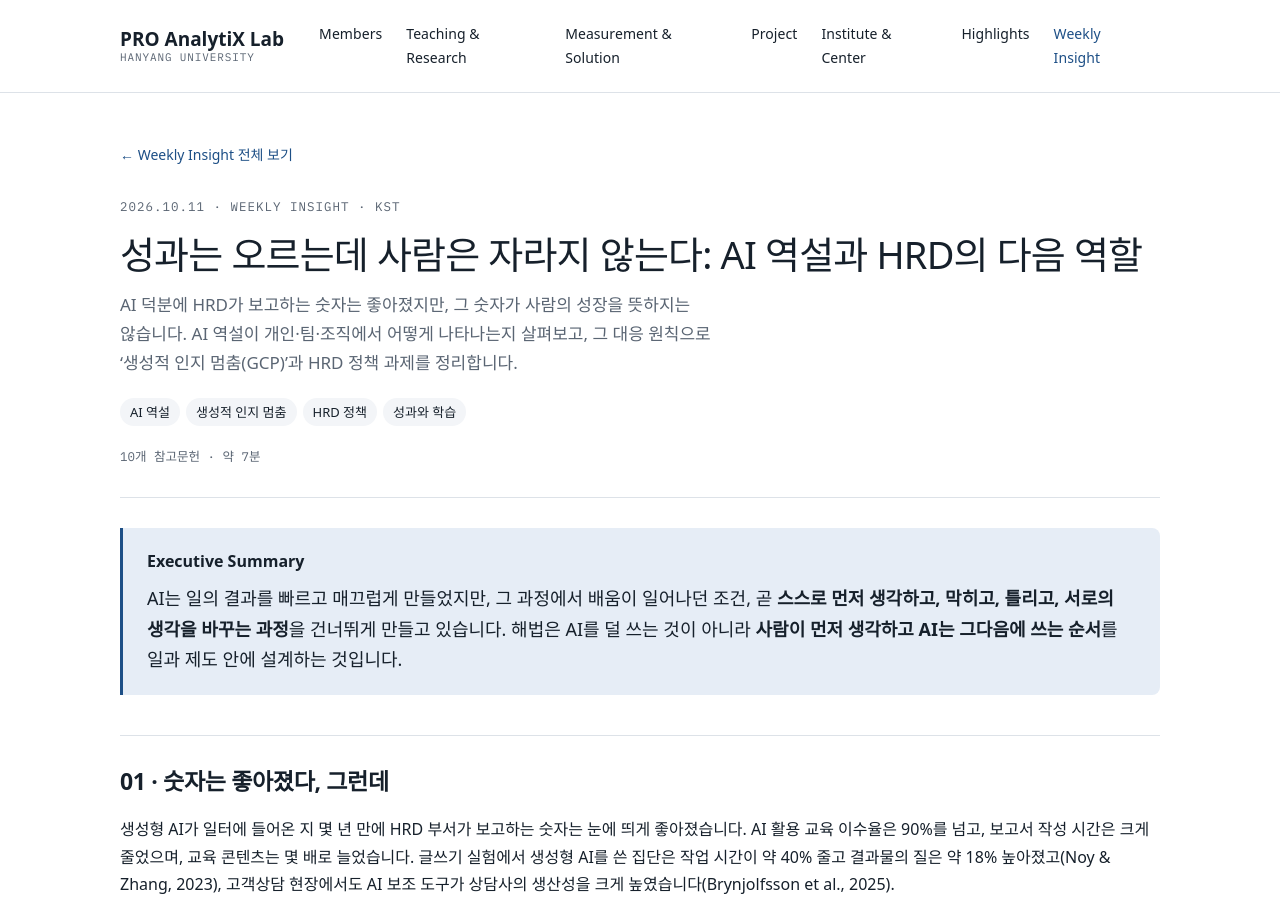
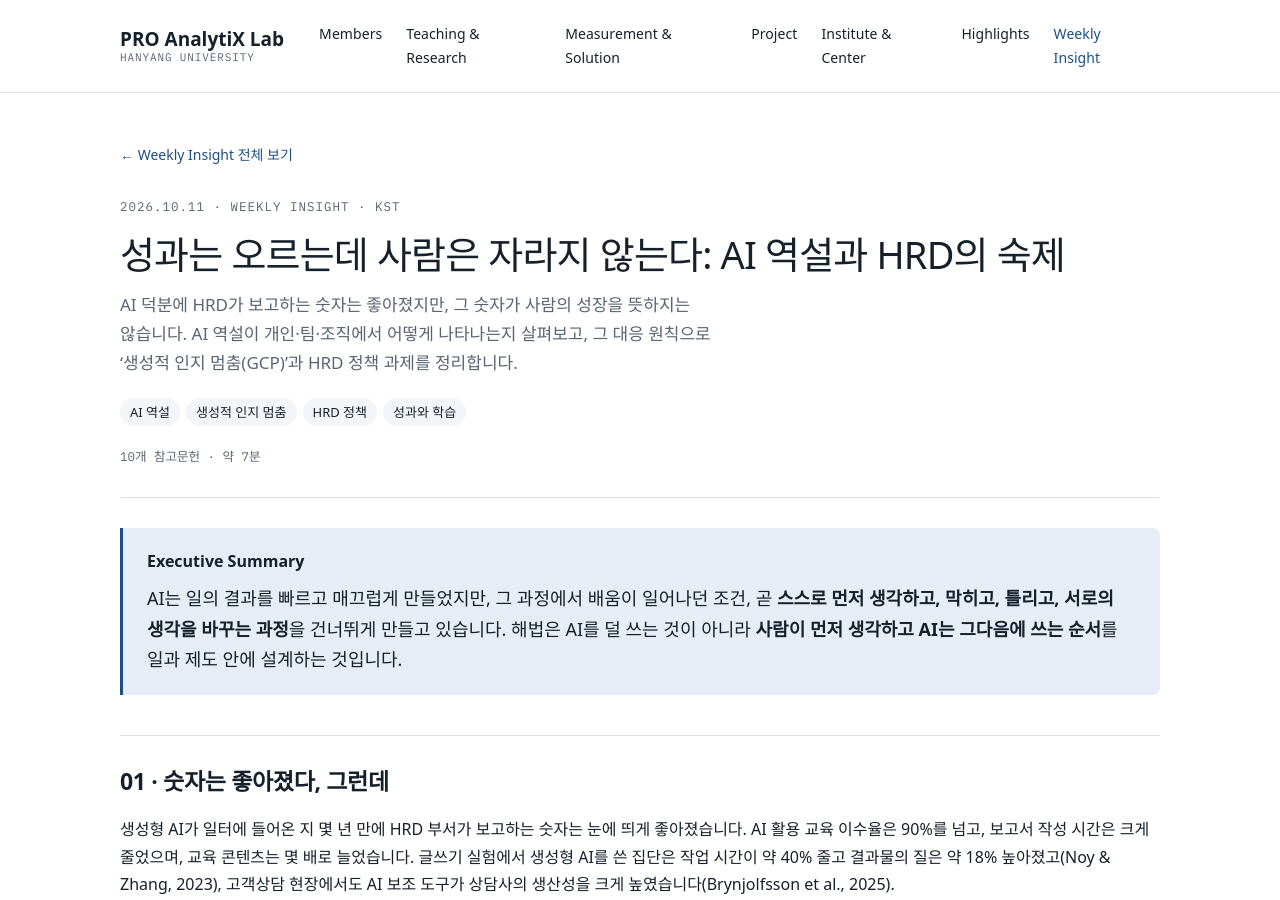
Before and after one commit to drsprolab/drsprolab.github.io, a Jekyll site: the page built from _insights/2026-10-11-ai-paradox-hrd.md, in a window 1280 px wide and 900 px high. Built offline with Jekyll 4.4.1, drawn with Linux system fonts in a browser that asks for light colours; some web fonts are replaced.

Commit message:
Weekly Insight 제목: AI 역설과 HRD의 숙제
Co-Authored-By: Claude Opus 5.5 <noreply@anthropic.com>

```diff
--- a/_insights/2026-10-11-ai-paradox-hrd.md
+++ b/_insights/2026-10-11-ai-paradox-hrd.md
@@ -1,6 +1,6 @@
 ---
 layout: insight
-title: "성과는 오르는데 사람은 자라지 않는다: AI 역설과 HRD의 다음 역할"
+title: "성과는 오르는데 사람은 자라지 않는다: AI 역설과 HRD의 숙제"
 date: 2026-10-11 09:00:00 +0900
 summary: "AI 덕분에 HRD가 보고하는 숫자는 좋아졌지만, 그 숫자가 사람의 성장을 뜻하지는 않습니다. AI 역설이 개인·팀·조직에서 어떻게 나타나는지 살펴보고, 그 대응 원칙으로 ‘생성적 인지 멈춤(GCP)’과 HRD 정책 과제를 정리합니다."
 description: "Weekly Insight. 송지훈의 정책 원고 ‘AI 역설에 빠진 HRD의 위기’를 압축 정리했습니다. 성과와 학습의 구분, 현장의 열 가지 AI 역설, 생성적 인지 멈춤(GCP), 기업과 정부·공공 HRD의 과제를 다룹니다."
```
